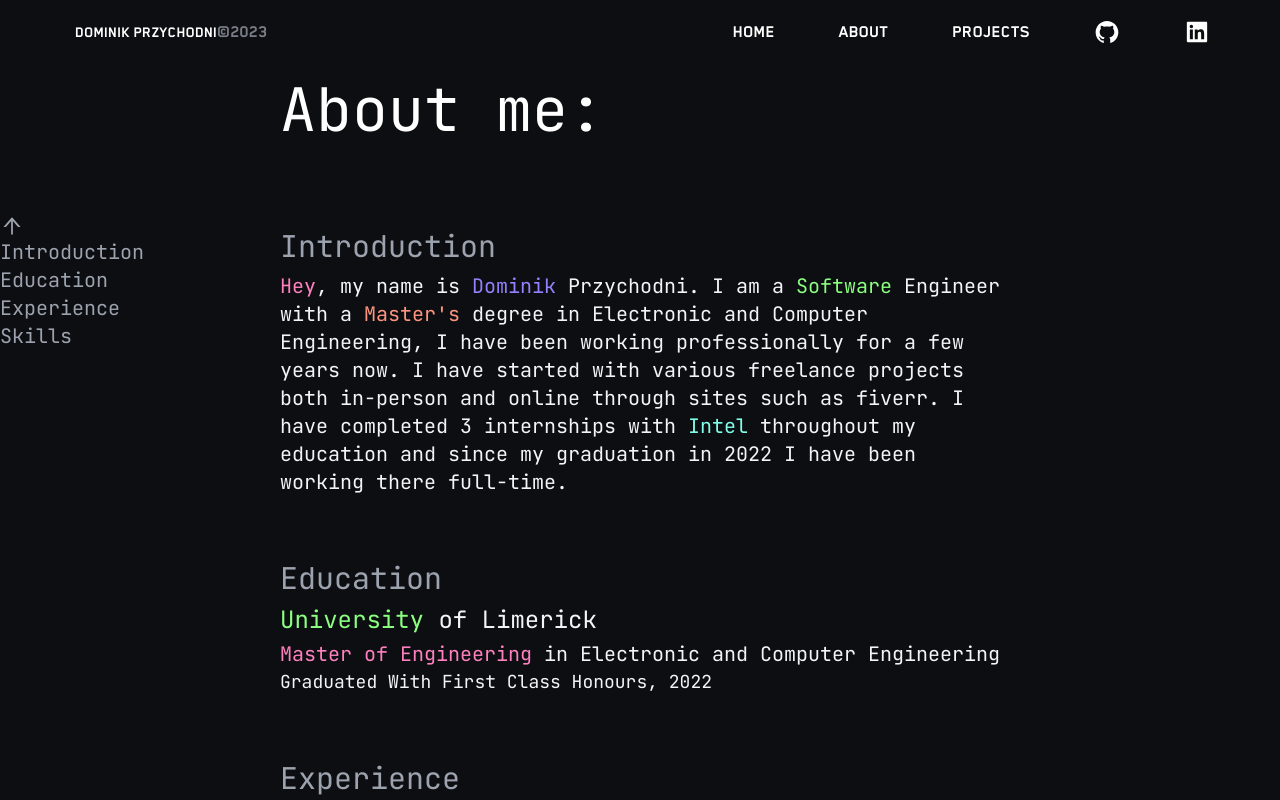
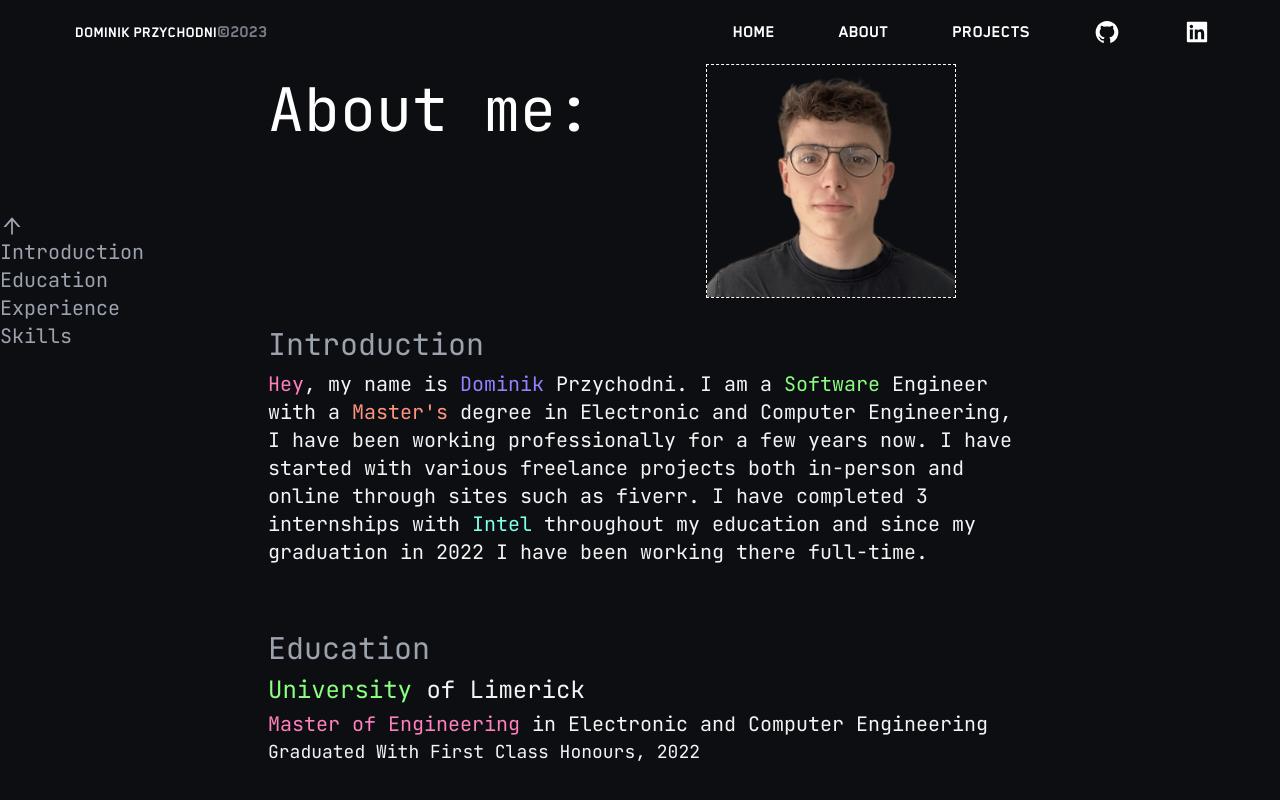
Before and after one commit to dominik224/portfolio-site, a Next.js app: page /about in a window 1280 px wide. Shown: the top 800 px of the page. Built offline with nearby package versions, Linux system fonts and the light colour scheme.

Commit message:
Added personal image

```diff
--- a/pages/about.tsx
+++ b/pages/about.tsx
@@ -210,8 +210,16 @@ const about = () => {
         </ul>
       </div>
       <div className="w-[60%] h-full">
-        <div className="px-6">
-          <h1 className="text-6xl mt-4">About me:</h1>
+        <div className="px-3">
+          <div className="flex flex-row row-span-2 justify-between mb-[-60px]">
+            <h1 className="text-6xl mt-4">About me:</h1>
+            <img
+              src="/portrait.png"
+              alt="Portrait"
+              className="mr-14 border-white overflow-hidden border-[1px] border-dashed"
+              style={{ width: "250px" }}
+            />
+          </div>
           <br />
           {chapters.map((chapter, idx) => {
             return (
```
Also changed, not shown: public/portrait.png (added).
